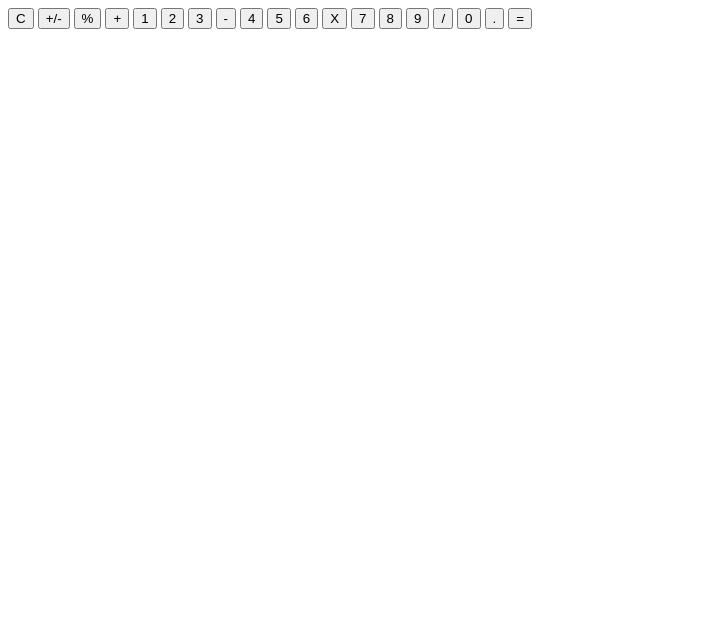
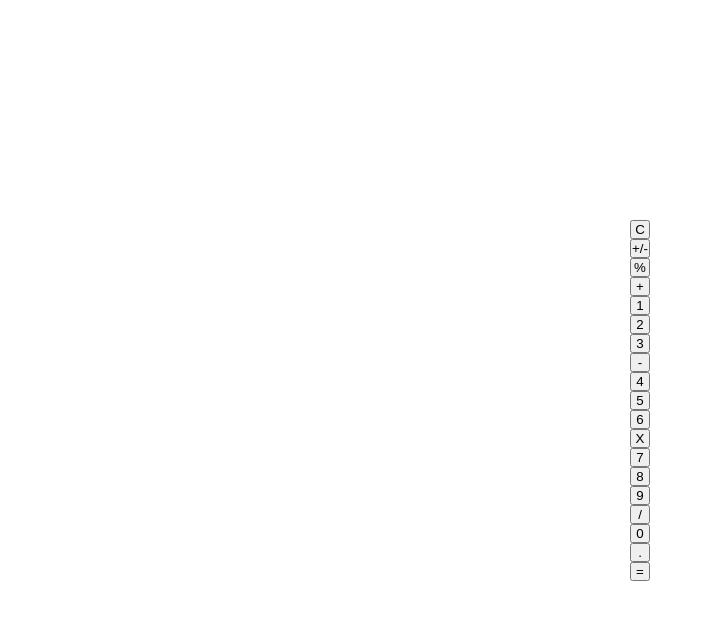
Before and after one commit to Asonance11/Calculator, a plain HTML site: page index.html in a window 1280 px wide. Shown: the whole page, without its empty margins (0-705 px from the left). Drawn offline with Linux system fonts and the light colour scheme.

Commit message:
update index.html

```diff
--- a/index.html
+++ b/index.html
@@ -5,6 +5,7 @@
 		<meta http-equiv="X-UA-Compatible" content="IE=edge" />
 		<meta name="viewport" content="width=device-width, initial-scale=1.0" />
 		<title>Calculator</title>
+		<link rel="stylesheet" href="style.css" />
 	</head>
 	<body>
 		<div class="calculator">
--- a/style.css
+++ b/style.css
@@ -5,3 +5,9 @@
 	margin: 0;
 	padding: 0;
 }
+.calculator {
+	display: grid;
+	justify-content: center;
+	align-content: center;
+	min-height: 100vh;
+}
```
